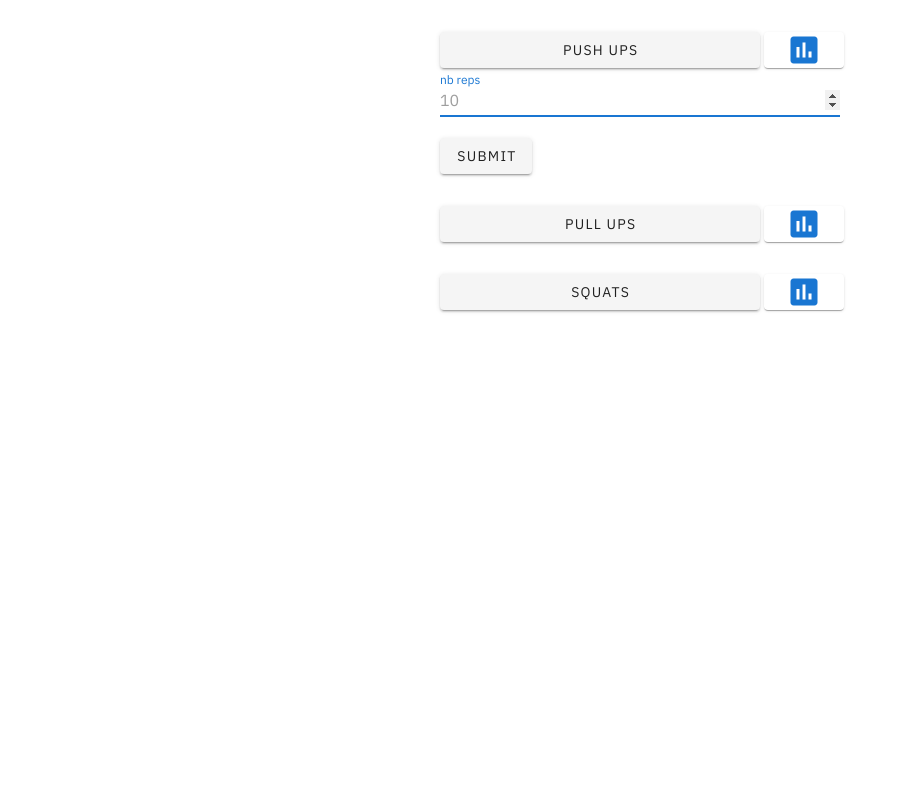
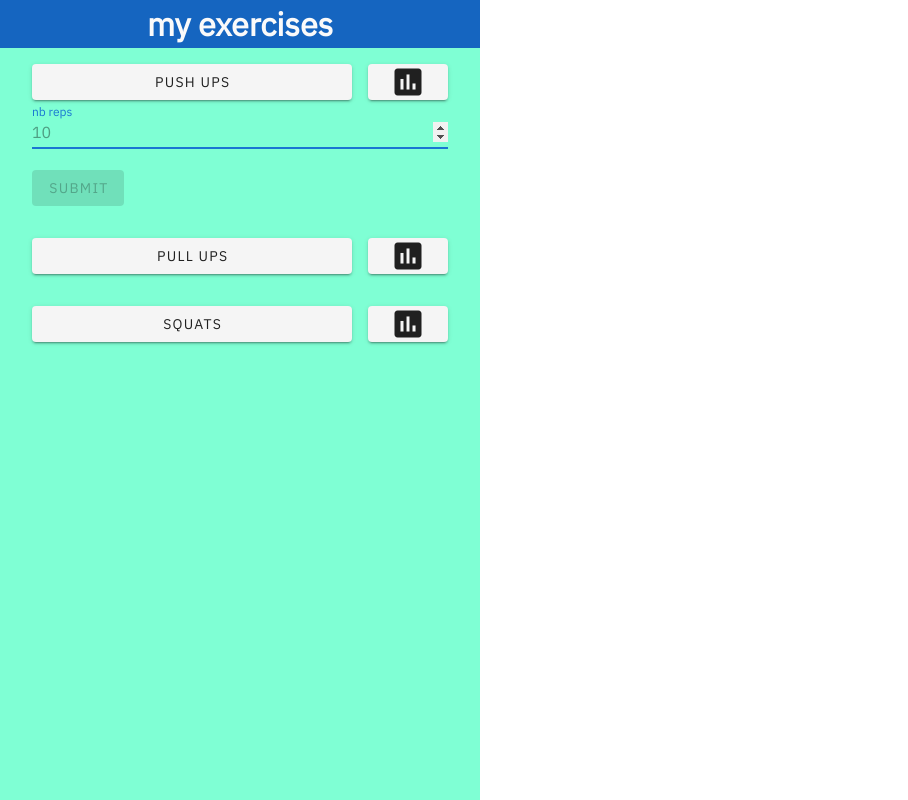
Before and after one commit to jdesfon/Training-app, a Vue app: page / in a window 1280 px wide. Both pictures are taken after a click on the button "PUSH UPS". Shown: the whole page, without its empty margins (0-908 px from the left). Built offline with nearby package versions, Linux system fonts and the light colour scheme; a web font is replaced by a local one.

Commit message:
fix: lint

```diff
--- a/src/components/TheExerciseListItem.vue
+++ b/src/components/TheExerciseListItem.vue
@@ -2,24 +2,32 @@
   <div class="theExerciseListItem">
     <div class="theExerciseListItem__actions">
       <div class="actions__exercise">
-        <v-btn block @click="isAddSetVisible = true"
-          >{{ exercise.name }}
+        <v-btn
+          block
+          @click="isAddSetVisible = !isAddSetVisible"
+        >
+          {{ exercise.name }}
         </v-btn>
       </div>
 
       <div class="actions__stats">
         <v-btn
           block
-          class="elevation-1 mx-1"
-          text
-          color="primary"
           :to="`exercise/${exercise.slug}`"
         >
-          <v-icon large>insert_chart</v-icon>
+          <v-icon
+            light
+            large
+          >
+            insert_chart
+          </v-icon>
         </v-btn>
       </div>
     </div>
-    <TheExerciseSetForm v-if="isAddSetVisible" @submit="submitReps" />
+    <TheExerciseSetForm
+      v-if="isAddSetVisible"
+      @submit="submitReps"
+    />
   </div>
 </template>
 
@@ -74,6 +82,7 @@ export default {
 
     &__stats {
       width: 5rem;
+      margin-left: 1rem;
     }
   }
 }
--- a/src/components/TheExerciseSetForm.vue
+++ b/src/components/TheExerciseSetForm.vue
@@ -1,18 +1,27 @@
 <template>
-  <div class="theExerciseSetForm" @keyup.enter="onSubmit">
+  <v-form
+    ref="exerciseSetForm"
+    v-model="isValid"
+    class="theExerciseSetForm"
+    :lazy-validation="lazy"
+  >
     <v-text-field
       v-model="reps"
       label="nb reps"
       placeholder="10"
       type="number"
-      :rules="[rules.min]"
+      :rules="[rules.min, rules.required]"
       mask="###"
       autofocus
+    />
+
+    <v-btn
+      :disabled="!isValid"
+      @click="onSubmit"
     >
-    </v-text-field>
-
-    <v-btn @click="onSubmit">submit</v-btn>
-  </div>
+      submit
+    </v-btn>
+  </v-form>
 </template>
 
 <script>
--- a/src/views/Exercise.vue
+++ b/src/views/Exercise.vue
@@ -6,12 +6,19 @@
       <template v-slot:default>
         <thead>
           <tr>
-            <th class="text-left">Reps</th>
-            <th class="text-left">Date</th>
+            <th class="text-left">
+              Reps
+            </th>
+            <th class="text-left">
+              Date
+            </th>
           </tr>
         </thead>
         <tbody>
-          <tr v-for="(item, index) in sets(exerciseSlug)" :key="index">
+          <tr
+            v-for="(item, index) in sets(exerciseSlug)"
+            :key="index"
+          >
             <td>{{ item.reps }}</td>
             <td>{{ item.createdAt | date }}</td>
           </tr>
@@ -39,13 +46,13 @@ export default {
       exerciseSlug: ""
     };
   },
-  mounted() {
-    this.exerciseSlug = this.$route.params.name;
-  },
   computed: {
     ...mapGetters(EXERCISE, {
       sets: GET_SETS
     })
+  },
+  mounted() {
+    this.exerciseSlug = this.$route.params.name;
   }
 };
 </script>
--- a/src/views/Home.vue
+++ b/src/views/Home.vue
@@ -1,8 +1,14 @@
 <template>
   <div class="home">
+    <div class="header">
+      <h1>{{ title }}</h1>
+    </div>
     <!-- Exercise list -->
     <template v-for="exercise of exercises">
-      <TheExerciseListItem :key="exercise.uid" :exercise="exercise" />
+      <TheExerciseListItem
+        :key="exercise.uid"
+        :exercise="exercise"
+      />
     </template>
   </div>
 </template>
@@ -17,6 +23,11 @@ import TheExerciseListItem from "@/components/TheExerciseListItem";
 export default {
   name: "Home",
   components: { TheExerciseListItem },
+  data() {
+    return {
+      title: "my exercises"
+    };
+  },
   computed: {
     ...mapGetters(EXERCISE, {
       exercises: GET_EXERCISES
@@ -27,10 +38,18 @@ export default {
 
 <style lang="scss" scoped>
 .home {
-  padding: 1rem;
-  width: 100%;
   display: flex;
   flex-direction: column;
   align-items: center;
+  width: 30rem;
+  min-height: 100vh;
+  background-color: aquamarine;
+}
+
+.header {
+  background-color: #1565c0;
+  width: 100%;
+  color: #fafafa;
+  text-align: center;
 }
 </style>
```
Also changed, not shown: .eslintrc.js.
